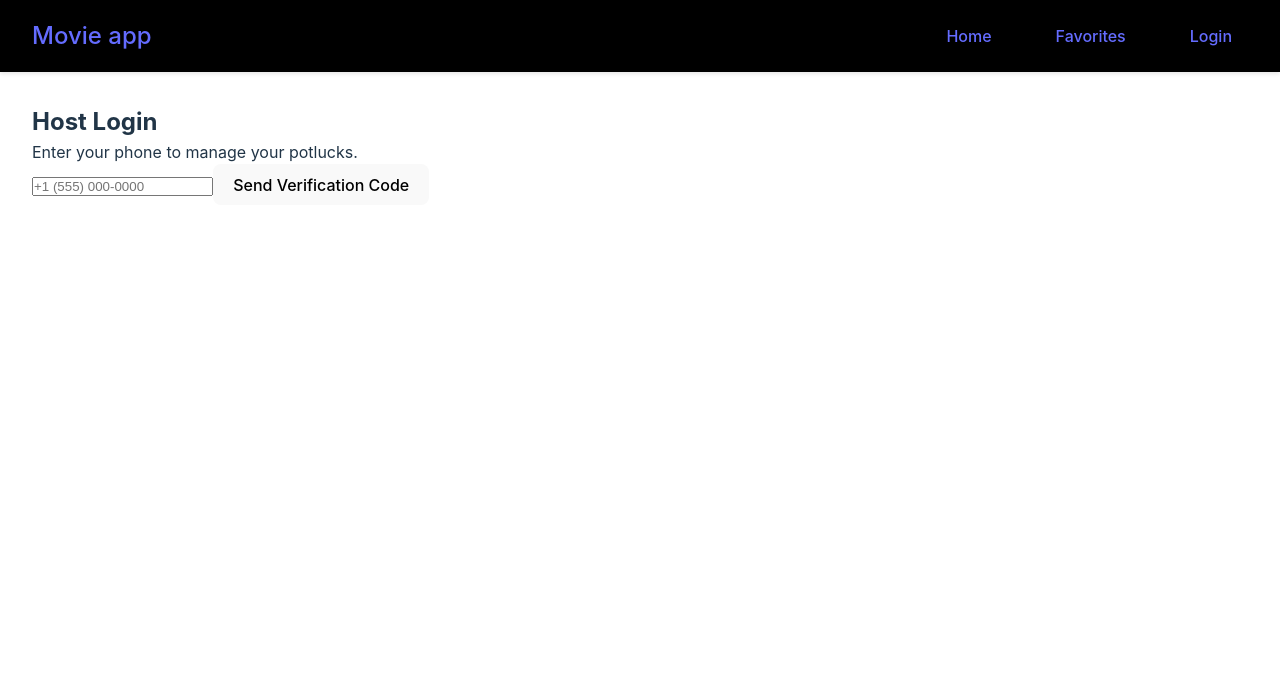
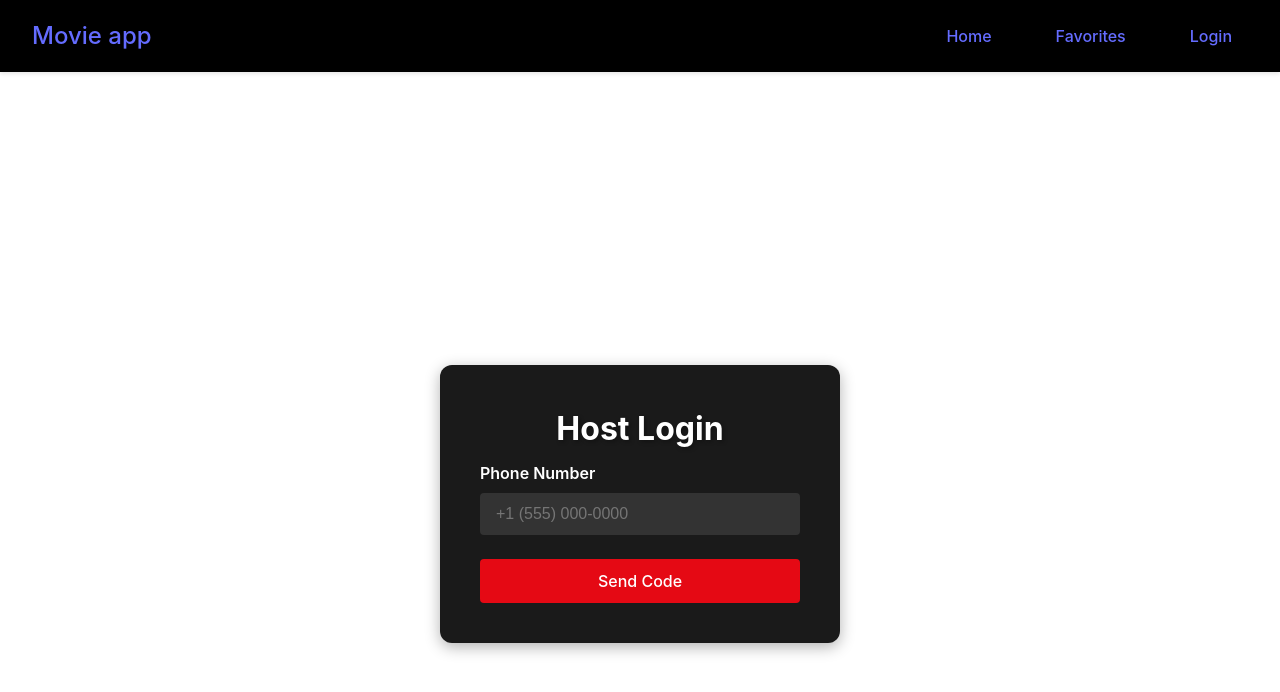
Before and after one commit to muthu-spec/propy-react, a React (Vite) app in the folder propy/: page /login in a window 1280 px wide. Shown: the top 692 px of the page. Built offline with nearby package versions, Linux system fonts and the light colour scheme.

Commit message:
added host login css

```diff
--- a/propy/src/css/host-auth.css
+++ b/propy/src/css/host-auth.css
@@ -1,47 +1,231 @@
-.min-h-screen {
+/* Main layout - consistent with other pages */
+.host-layout {
+  display: flex;
+  justify-content: center;
+  align-items: center;
+  min-height: 100vh;
   padding: 2rem;
   width: 100%;
-    box-sizing: border-box;
 }
 
-  .min-h-screen h2 {
-    margin-bottom: 2rem;
+/* Card styling - consistent dark theme */
+.host-auth-card {
+  background: #1a1a1a;
+  padding: 2.5rem;
+  border-radius: 12px;
+  box-shadow: 0 4px 15px rgba(0, 0, 0, 0.3);
+  width: 100%;
+  max-width: 400px;
   text-align: center;
-    font-size: 2.5rem;
+}
+
+.host-login-form h2,
+.otp-form h2 {
+  margin-bottom: 0.5rem;
+  font-size: 2rem;
   color: #ffffff;
   text-shadow: 2px 2px 4px rgba(0, 0, 0, 0.3);
 }
 
-  .min-h-screen-empty {
-    text-align: center;
-    padding: 4rem 2rem;
-    background-color: rgba(255, 255, 255, 0.05);
-    border-radius: 12px;
-    margin: 2rem auto;
-    max-width: 600px;
+.host-login-form p,
+.otp-form p {
+  margin-bottom: 1.5rem;
+  color: #999;
+  font-size: 1rem;
 }
 
-  .min-h-screen-empty h2 {
-    margin-bottom: 1rem;
-    font-size: 2rem;
-    color: #e50914;
+/* Form layout */
+.host-login-form,
+.otp-form {
+  display: flex;
+  flex-direction: column;
 }
 
-  .min-h-screen-empty p {
-    color: #999;
-    font-size: 1.2rem;
-    line-height: 1.6;
+.input-group {
+  margin-bottom: 1.5rem;
+  text-align: left;
 }
 
+.input-group label {
+  display: block;
+  margin-bottom: 0.5rem;
+  font-weight: 600;
+  color: #ffffff;
+}
 
-  /* Animation for new favorites being added */
-  @keyframes fadeIn {
-    from {
-      opacity: 0;
-      transform: translateY(20px);
+/* Input styling - consistent with home.css search-input */
+.input-group input {
+  width: 100%;
+  padding: 0.75rem 1rem;
+  border: none;
+  border-radius: 4px;
+  background-color: #333;
+  color: white;
+  font-size: 1rem;
+  box-sizing: border-box;
 }
-    to {
-      opacity: 1;
-      transform: translateY(0);
+
+.input-group input:focus {
+  outline: none;
+  box-shadow: 0 0 0 2px #666;
+}
+
+/* OTP input specific styling */
+.otp-input {
+  text-align: center;
+  font-size: 1.5rem;
+  letter-spacing: 0.5em;
+  padding-left: 1.5rem;
+}
+
+/* Button styling - consistent with home.css */
+.send-button,
+.verify-button,
+.back-button {
+  padding: 0.75rem 1.5rem;
+  background-color: #e50914;
+  color: white;
+  border-radius: 4px;
+  font-weight: 500;
+  transition: background-color 0.2s;
+  border: none;
+  cursor: pointer;
+  white-space: nowrap;
+}
+
+.send-button:hover,
+.verify-button:hover {
+  background-color: #f40612;
+}
+
+/* Back button styling */
+.back-button {
+  background-color: transparent;
+  color: #999;
+  font-size: 0.9rem;
+  padding: 0.5rem 1rem;
+  margin-top: 1rem;
+}
+
+.back-button:hover {
+  background-color: rgba(255, 255, 255, 0.1);
+  color: #ffffff;
+}
+
+/* Dashboard styling */
+.host-dashboard {
+  width: 100%;
+  max-width: 700px;
+  margin: 0 auto;
+  padding: 2rem 1rem;
+}
+
+.host-dashboard h1 {
+  font-size: 2.5rem;
+  color: #ffffff;
+  margin-bottom: 2rem;
+  text-align: center;
+}
+
+/* Event form styling */
+.event-form {
+  background-color: rgba(255, 255, 255, 0.05);
+  padding: 2rem;
+  border-radius: 12px;
+  display: flex;
+  flex-direction: column;
+  gap: 1rem;
+}
+
+.event-form h2 {
+  color: #ffffff;
+  margin-bottom: 0.5rem;
+}
+
+.event-form input {
+  width: 100%;
+  padding: 0.75rem 1rem;
+  border: none;
+  border-radius: 4px;
+  background-color: #333;
+  color: white;
+  font-size: 1rem;
+  box-sizing: border-box;
+}
+
+.event-form input:focus {
+  outline: none;
+  box-shadow: 0 0 0 2px #666;
+}
+
+.event-form .input-row {
+  display: flex;
+  gap: 1rem;
+}
+
+.event-form .input-row input {
+  flex: 1;
+}
+
+/* Magic link success card */
+.magic-link-card {
+  background-color: rgba(76, 175, 80, 0.1);
+  border: 2px solid #4caf50;
+  padding: 2rem;
+  border-radius: 12px;
+  text-align: center;
+}
+
+.magic-link-card h2 {
+  color: #4caf50;
+  margin-bottom: 0.5rem;
+}
+
+.magic-link-card p {
+  color: #999;
+  margin-bottom: 1rem;
+}
+
+.magic-link-container {
+  background-color: #333;
+  padding: 1rem;
+  border-radius: 4px;
+  font-family: monospace;
+  color: #64b5f6;
+  word-break: break-all;
+  margin-bottom: 1rem;
+}
+
+.copy-button {
+  background-color: #4caf50;
+  padding: 0.75rem 1.5rem;
+  color: white;
+  border-radius: 4px;
+  font-weight: 500;
+  border: none;
+  cursor: pointer;
+  transition: background-color 0.2s;
+}
+
+.copy-button:hover {
+  background-color: #45a049;
+}
+
+/* Responsive */
+@media (max-width: 639px) {
+  .host-layout {
+    padding: 1rem;
+  }
+
+  .host-auth-card {
+    padding: 1.5rem;
+  }
+
+  .event-form {
+    padding: 1.5rem;
+  }
+
+  .event-form .input-row {
+    flex-direction: column;
   }
 }
--- a/propy/src/pages/favorites.tsx
+++ b/propy/src/pages/favorites.tsx
@@ -6,7 +6,7 @@ export function Favorites() {
     const { favorites } = useMovieContext()
     if (favorites) {
        return (
-           <div className = "Favorites" >
+           <div className = "favorites" >
                 <h2>Your Favorites</h2>
                 <div className="movie-grid">
                     {favorites.map(
--- a/propy/src/pages/home.tsx
+++ b/propy/src/pages/home.tsx
@@ -60,7 +60,7 @@ export function Home() {
     }
     return(
         <div className="home">
-            <form className="search" onSubmit={handleSearch}>
+            <form className="search-form" onSubmit={handleSearch}>
                 <input className="search-input" type="text" placeholder="Search for movies" value={searchQuery} onChange={(e) => setSearchQuery(e.target.value)}/>
                 <button className="search-button" type='submit'> Search </button>
             </form>
--- a/propy/src/pages/host-auth.tsx
+++ b/propy/src/pages/host-auth.tsx
@@ -1,4 +1,5 @@
 import { useState } from 'react';
+import '../css/host-auth.css'
 
 export const HostAuthSystem = () => {
   // Auth State
@@ -40,75 +41,103 @@ export const HostAuthSystem = () => {
   // --- UI Renders ---
 
   if (step === 'phone') return (
-    <div className="min-h-screen flex items-center justify-center bg-gray-100 p-4">
-      <form onSubmit={handleSendOtp} className="bg-white p-8 rounded-2xl shadow-xl w-full max-w-md">
-        <h2 className="text-2xl font-bold mb-6 text-gray-800">Host Login</h2>
-        <p className="text-gray-500 mb-6">Enter your phone to manage your potlucks.</p>
+    <div className="host-layout">
+        <div className="host-auth-card">
+            <form onSubmit={handleSendOtp} className="host-login-form">
+                <h2>Host Login</h2>
+                <div className='input-group'>
+                <label htmlFor="phone-number">Phone Number</label>
                     <input
-          type="tel" required placeholder="+1 (555) 000-0000"
-          className="w-full border-2 border-gray-200 rounded-lg p-3 mb-4 focus:border-blue-500 outline-none"
-          value={phoneNumber} onChange={(e) => setPhoneNumber(e.target.value)}
+                    type="tel"
+                    id="phone-number"
+                    required
+                    placeholder="+1 (555) 000-0000"
+                    value={phoneNumber}
+                    onChange={(e) => setPhoneNumber(e.target.value)}
                     />
-        <button className="w-full bg-blue-600 text-white font-bold py-3 rounded-lg hover:bg-blue-700">
-          Send Verification Code
+                </div>
+                <button className="send-button">
+                Send Code
                 </button>
             </form>
+        </div>
     </div>
   );
 
   if (step === 'otp') return (
-    <div className="min-h-screen flex items-center justify-center bg-gray-100 p-4">
-      <form onSubmit={handleVerifyOtp} className="bg-white p-8 rounded-2xl shadow-xl w-full max-w-md">
-        <h2 className="text-2xl font-bold mb-2 text-gray-800">Verify Phone</h2>
-        <p className="text-gray-500 mb-6">Enter the 6-digit code sent to {phoneNumber}</p>
+    <div className="host-layout">
+      <div className="host-auth-card">
+        <form onSubmit={handleVerifyOtp} className="otp-form">
+          <h2>Verify Phone</h2>
+          <p>Enter the 6-digit code sent to {phoneNumber}</p>
           <input
-          type="text" required placeholder="000000"
-          className="w-full tracking-[1em] text-center text-2xl border-2 border-gray-200 rounded-lg p-3 mb-4 focus:border-blue-500 outline-none"
-          value={otp} onChange={(e) => setOtp(e.target.value)}
+            type="text"
+            required
+            placeholder="000000"
+            maxLength={6}
+            className="otp-input"
+            value={otp}
+            onChange={(e) => setOtp(e.target.value)}
           />
-        <button className="w-full bg-green-600 text-white font-bold py-3 rounded-lg hover:bg-green-700">
+          <button type="submit" className="verify-button">
             Verify & Login
           </button>
-        <button onClick={() => setStep('phone')} className="w-full mt-4 text-gray-500 text-sm">Back to phone</button>
+          <button type="button" onClick={() => setStep('phone')} className="back-button">
+            Back to phone
+          </button>
         </form>
+      </div>
     </div>
   );
 
   return (
-    <div className="min-h-screen bg-gray-50 p-6">
-      <div className="max-w-xl mx-auto">
-        <h1 className="text-3xl font-bold mb-8">Host Dashboard</h1>
+    <div className="host-dashboard">
+      <h1>Host Dashboard</h1>
 
       {!magicLink ? (
-          <form onSubmit={createEvent} className="bg-white p-6 rounded-xl shadow-sm space-y-4">
-            <h2 className="text-xl font-semibold">Create New Potluck</h2>
+        <form onSubmit={createEvent} className="event-form">
+          <h2>Create New Potluck</h2>
           <input
-              type="text" placeholder="Event Title (e.g. Summer BBQ)" required
-              className="w-full border p-3 rounded-lg"
+            type="text"
+            placeholder="Event Title (e.g. Summer BBQ)"
+            required
+            value={eventDetails.title}
             onChange={e => setEventDetails({...eventDetails, title: e.target.value})}
           />
-            <div className="flex gap-4">
-              <input type="date" className="border p-3 rounded-lg flex-1" required onChange={e => setEventDetails({...eventDetails, date: e.target.value})} />
-              <input type="text" placeholder="Location" className="border p-3 rounded-lg flex-1" required onChange={e => setEventDetails({...eventDetails, location: e.target.value})} />
+          <div className="input-row">
+            <input
+              type="date"
+              required
+              value={eventDetails.date}
+              onChange={e => setEventDetails({...eventDetails, date: e.target.value})}
+            />
+            <input
+              type="text"
+              placeholder="Location"
+              required
+              value={eventDetails.location}
+              onChange={e => setEventDetails({...eventDetails, location: e.target.value})}
+            />
           </div>
-            <button className="w-full bg-blue-600 text-white font-bold py-3 rounded-lg">Generate Magic Link</button>
+          <button type="submit" className="verify-button" style={{width: '100%'}}>
+            Generate Magic Link
+          </button>
         </form>
       ) : (
-          <div className="bg-green-50 border-2 border-green-200 p-6 rounded-xl text-center">
-            <h2 className="text-green-800 font-bold mb-2">Event Created!</h2>
-            <p className="text-sm text-green-700 mb-4">Share this link with your guests via WhatsApp:</p>
-            <div className="bg-white p-3 rounded border border-green-300 font-mono text-blue-600 break-all mb-4">
+        <div className="magic-link-card">
+          <h2>Event Created!</h2>
+          <p>Share this link with your guests:</p>
+          <div className="magic-link-container">
             {magicLink}
           </div>
           <button
             onClick={() => navigator.clipboard.writeText(magicLink)}
-              className="bg-green-600 text-white px-6 py-2 rounded-lg font-medium"
+            className="copy-button"
           >
             Copy Link
           </button>
         </div>
       )}
     </div>
-    </div>
   );
 };
```
Also changed, not shown: propy/src/css/home.css (+28 -0 lines). Lines whose indentation alone changed are shown as unchanged.
